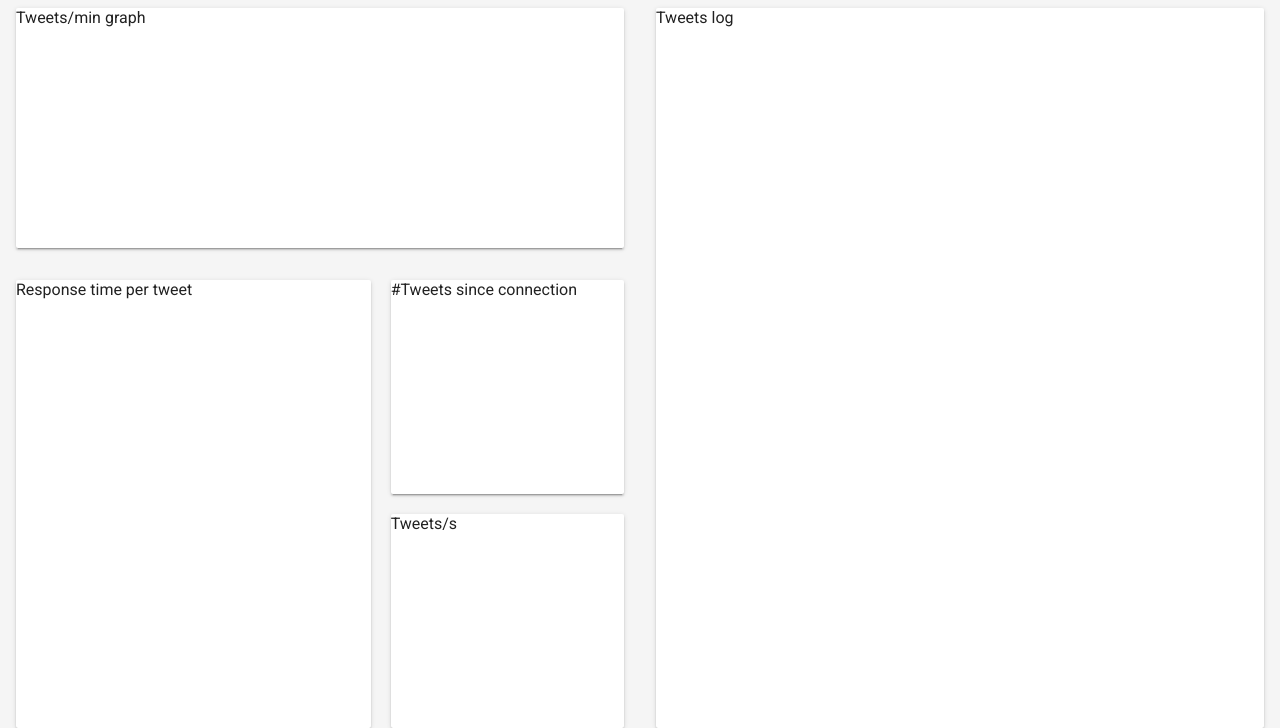
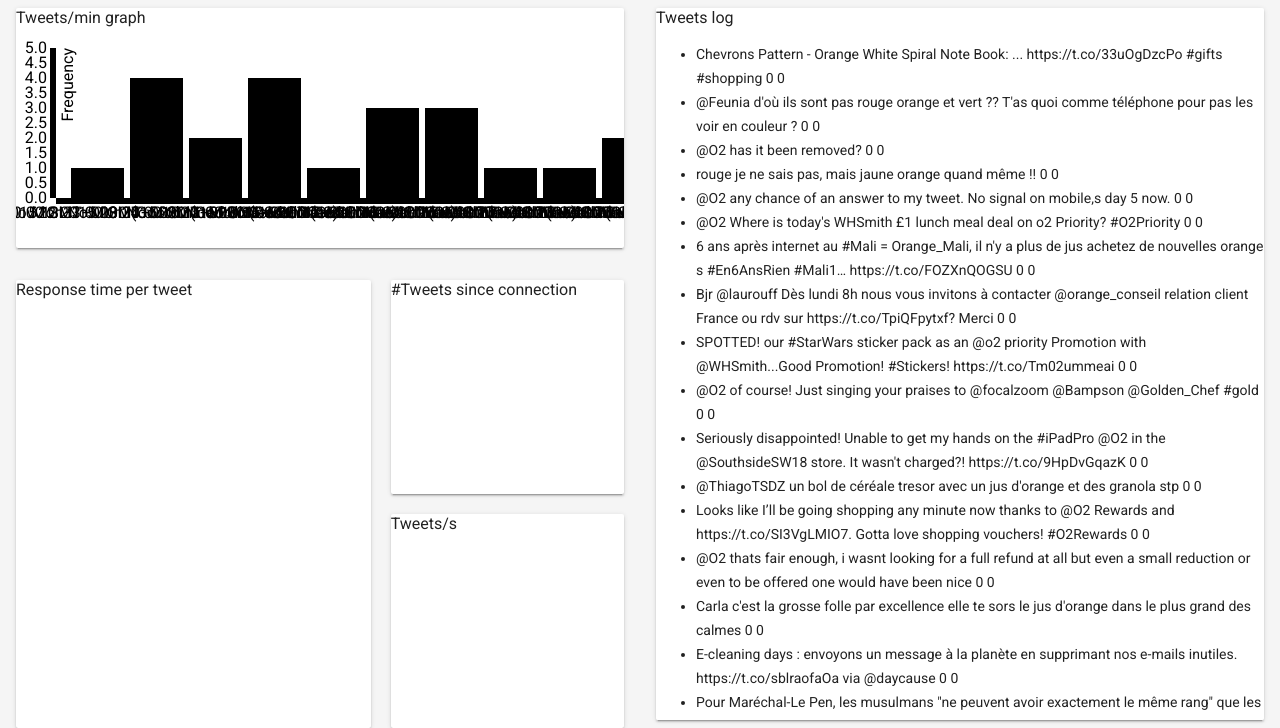
Before and after one commit to t3g7/web, a website: page public/index.html in a window 1280 px wide. Shown: the part 72-800 px from the top of the page. Drawn offline with Linux system fonts and the light colour scheme.

Commit message:
Append freq and log charts to divs

```diff
--- /dev/null
+++ b/public/charts.js
@@ -0,0 +1,162 @@
+var margin = {
+        top: 20,
+        right: 20,
+        bottom: 30,
+        left: 40
+    },
+    width = 1500 - margin.left - margin.right,
+    height = 200 - margin.top - margin.bottom;
+
+var x = d3.scale.ordinal().rangeRoundBands([0, width], .1);
+var y = d3.scale.linear().range([height, 0]);
+
+var xAxis = d3.svg.axis()
+    .scale(x)
+    .orient("bottom");
+
+var yAxis = d3.svg.axis()
+    .scale(y)
+    .orient("left")
+    .ticks(10);
+
+var svg = d3.select(".tweets-freq-graph").append("svg")
+    .attr("width", width + margin.left + margin.right)
+    .attr("height", height + margin.top + margin.bottom)
+    .append("g")
+    .attr("transform", "translate(" + margin.left + "," + margin.top + ")");
+
+var formatDateUtc = d3.time.format("%Y-%m-%dT%H:%M:%S.%LZ");
+
+d3.json('data.json', function(error, data) {
+    //console.log(data);
+
+    var count = {};
+    //var count2 = [];
+    data.forEach(function(d) {
+        //var t = d.created_at.split(/[-T:]/);
+        //var date = new Date(t[0], t[1], t[2], t[3], t[4]);
+
+        var datetime = formatDateUtc.parse(d.created_at);
+        var date = formatDateUtc(datetime).split('T')[0]
+            + ' '
+            + formatDateUtc(datetime).split('T')[1].split(':')[0]
+            + ':' + formatDateUtc(datetime).split('T')[1].split(':')[1];
+        //+ ':' + formatDateUtc(datetime).split('T')[1].split(':')[2];
+        //count2.push(date);
+
+        //console.log(date);
+        count[date] = (count[date]||0) + 1;
+    });
+
+    /*console.log(count);
+
+     count2 = count2.sort(function(a, b) {
+     return new Date(a) - new Date(b);
+     });
+
+     var minDate = new Date(count2[0]).getTime();
+     var maxDate = new Date(count2[count2.length - 1]).getTime();
+
+     var count3 = [];
+     var currentDate = minDate;
+     var d;
+
+     while (currentDate <= maxDate) {
+     d = new Date(currentDate);
+     count3.push(d.getFullYear() + '-' + (d.getMonth() + 1) + '-' + d.getDate() + ' ' + d.getHours() + ':' + d.getMinutes());
+     currentDate += (60 * 1000);
+     }*/
+
+    var freq_data = [];
+    for (var date in count) {
+        if (count.hasOwnProperty(date)) {
+            freq_data.push({
+                date: new Date(date),
+                frequency: count[date]
+            })
+        }
+    }
+
+    freq_data = freq_data.sort(function(a, b) {
+        return new Date(a.date) - new Date(b.date);
+    });
+
+    console.log(freq_data);
+
+    var tweet_texts = [];
+    data.forEach(function(d) {
+        var body = d.body;
+        var retweets = d.retweet_count;
+        var favs = d.favorite_count;
+
+        if (tweet_texts.indexOf(body) == -1) {
+            tweet_texts.push({
+                body: body,
+                retweets: retweets,
+                favs: favs
+            });
+        }
+    });
+
+    d3.select('.tweets-log').append('ul').selectAll('li')
+        .data(tweet_texts)
+        .enter()
+        .append('li')
+        .html(function(d) {
+            return d.body + " " + d.favs + " " + d.retweets;
+        });
+
+    x.domain(freq_data.map(function (d) {
+        return d.date;
+    }));
+    y.domain([0, d3.max(freq_data, function (d) {
+        return d.frequency;
+    })]);
+
+    svg.append("g")
+        .attr("class", "x axis")
+        .attr("transform", "translate(0," + height + ")")
+        .call(xAxis);
+
+    svg.append("g")
+        .attr("class", "y axis")
+        .call(yAxis)
+        .append("text")
+        .attr("transform", "rotate(-90)")
+        .attr("y", 6)
+        .attr("dy", ".71em")
+        .style("text-anchor", "end")
+        .text("Frequency");
+
+    svg.selectAll(".bar")
+        .data(freq_data)
+        .enter().append("rect")
+        .attr("class", "bar")
+        /*.attr("fill", function(d) {
+         console.log(d.sentiment);
+         if (d.sentiment === "POSITIVE") {
+         return "green";
+         } else if (d.sentiment === "NEUTRAL") {
+         return "yellow";
+         } else if (d.sentiment === "NEGATIVE") {
+         return "red";
+         } else {
+         return "blue";
+         }
+         })*/
+        .attr("x", function (d) {
+            return x(d.date);
+        })
+        .attr("width", x.rangeBand())
+        .attr("y", function (d) {
+            return y(d.frequency);
+        })
+        .attr("height", function (d) {
+            return height - y(d.frequency);
+        });
+
+    function type(d) {
+        d.frequency = +d.frequency;
+        return d;
+    }
+});
--- a/public/index.html
+++ b/public/index.html
@@ -90,5 +90,7 @@
       </main>
     </div>
     <script src="./lib/js/material.min.js"></script>
+    <script src="lib/js/d3.js"></script>
+    <script src="charts.js"></script>
   </body>
 </html>
```
Also changed, not shown: public/lib/style/styles.css.
